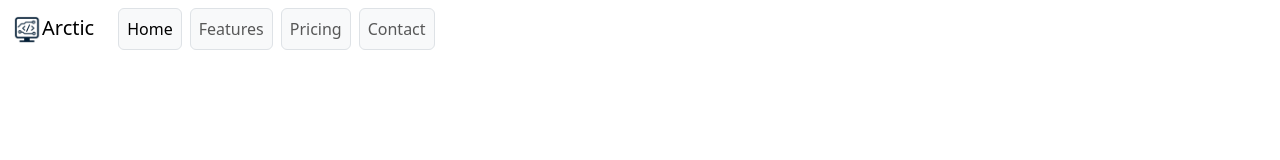
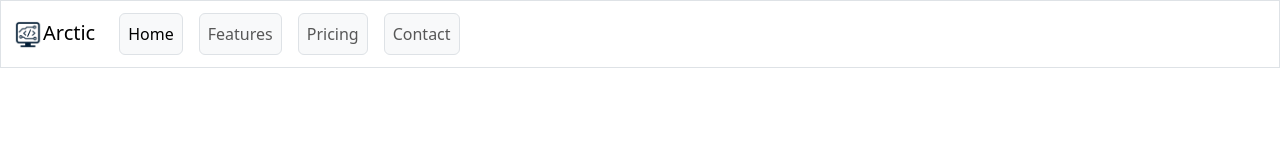
Before and after one commit to sapWRLD/Arctic, a website: page index.html in a window 1280 px wide. Drawn offline with nearby package versions, Linux system fonts and the light colour scheme.

Commit message:
fix for navbar

```diff
--- a/index.html
+++ b/index.html
@@ -10,7 +10,7 @@
 </head>
 <header>
     <!-- Navbar -->
-    <nav class="navbar navbar-expand-lg fixed-top bg-body">
+    <nav class="navbar navbar-expand-lg fixed-top border bottom bg-body">
     <div class="container-fluid">
         <a class="navbar-brand" href="#"><img src="Assets/Images/transparent_icon.png" width="30" height="30" alt="icon">Arctic</a>
         <button class="navbar-toggler" type="button" data-bs-toggle="collapse" data-bs-target="#navbarNav" aria-controls="navbarNav" aria-expanded="false" aria-label="Toggle navigation">
@@ -18,16 +18,16 @@
         </button>
         <div class="collapse navbar-collapse" id="navbarNav">
         <ul class="navbar-nav ">
-            <li class="nav-item mx-2">
+            <li class="nav-item mx-2 py-1">
             <a class="nav-link active bg-body-tertiary border rounded" aria-current="page" href="#">Home</a>
             </li>
-            <li class="nav-item">
+            <li class="nav-item mx-2 py-1">
             <a class="nav-link bg-body-tertiary border rounded" href="features.html">Features</a>
             </li>
-            <li class="nav-item mx-2">
+            <li class="nav-item mx-2 py-1">
             <a class="nav-link bg-body-tertiary border rounded" href="pricing.html">Pricing</a>
             </li>
-            <li class="nav-item ">
+            <li class="nav-item mx-2 py-1">
             <a class="nav-link bg-body-tertiary border rounded" href="contact.html">Contact</a>
             </li>
         </ul>
```
